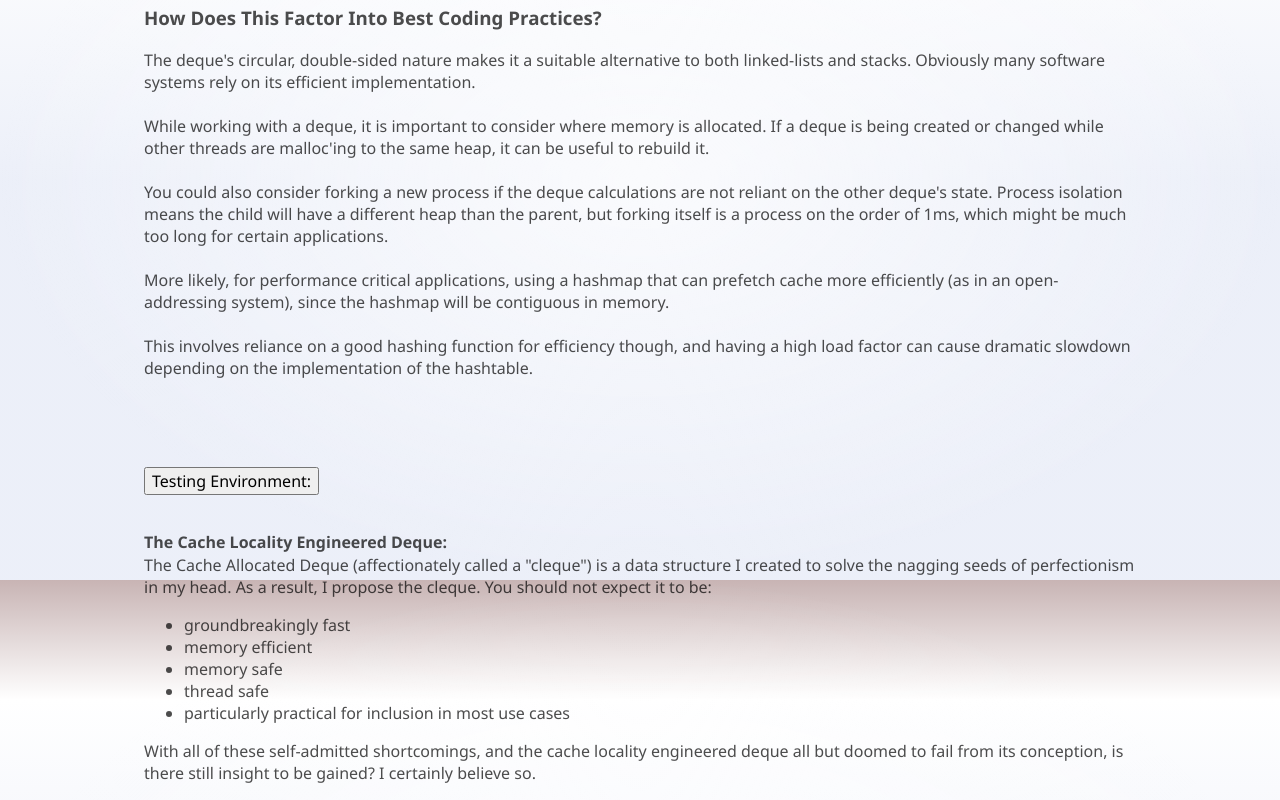
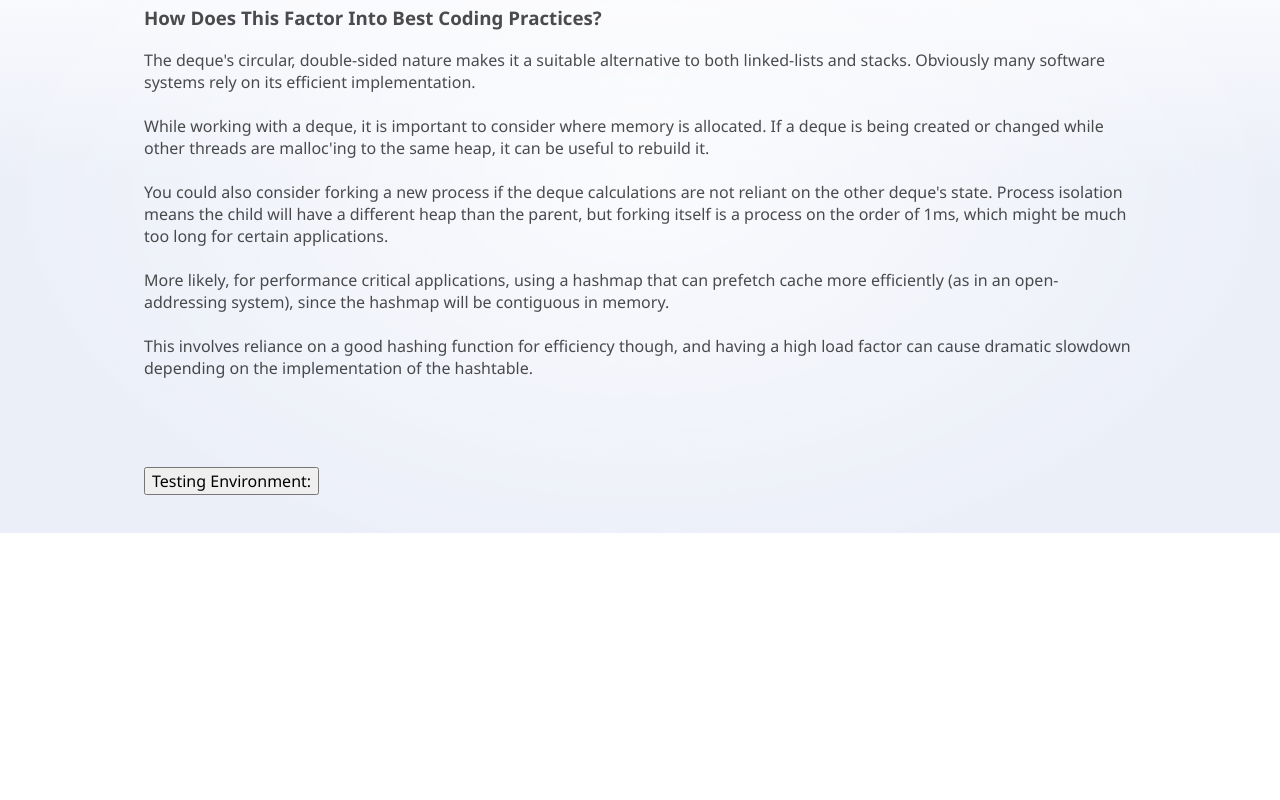
Before and after one commit to dyang438/blog_website, a SvelteKit app: page /blog/deque in a window 1280 px wide. Shown: the part 4220-5020 px from the top of the page. After the commit the page ends 4753 px from the top, so only its background shows below. Built offline with nearby package versions, Linux system fonts and the light colour scheme.

Commit message:
cleaning deque page

```diff
--- a/src/routes/blog/deque/+page.svelte
+++ b/src/routes/blog/deque/+page.svelte
@@ -267,22 +267,6 @@ let profile_used_payload = `\`\`\`X86 Assembly
             <br><br>
         {/if}
 
-        <h2>The Cache Locality Engineered Deque:</h2>
-
-        The Cache Allocated Deque (affectionately called a "cleque") is a data structure I created to solve the nagging seeds of perfectionism in my head.
-
-        As a result, I propose the cleque. You should not expect it to be:
-        <ul>
-            <li>groundbreakingly fast</li>
-            <li>memory efficient</li>
-            <li>memory safe</li>
-            <li>thread safe</li>
-            <li>particularly practical for inclusion in most use cases</li>
-        </ul>
-
-        With all of these self-admitted shortcomings, and the cache locality engineered deque all but doomed to fail from its conception, is there still insight to be gained? I certainly believe so.
-
-
     </div>
 </div>
 
```
